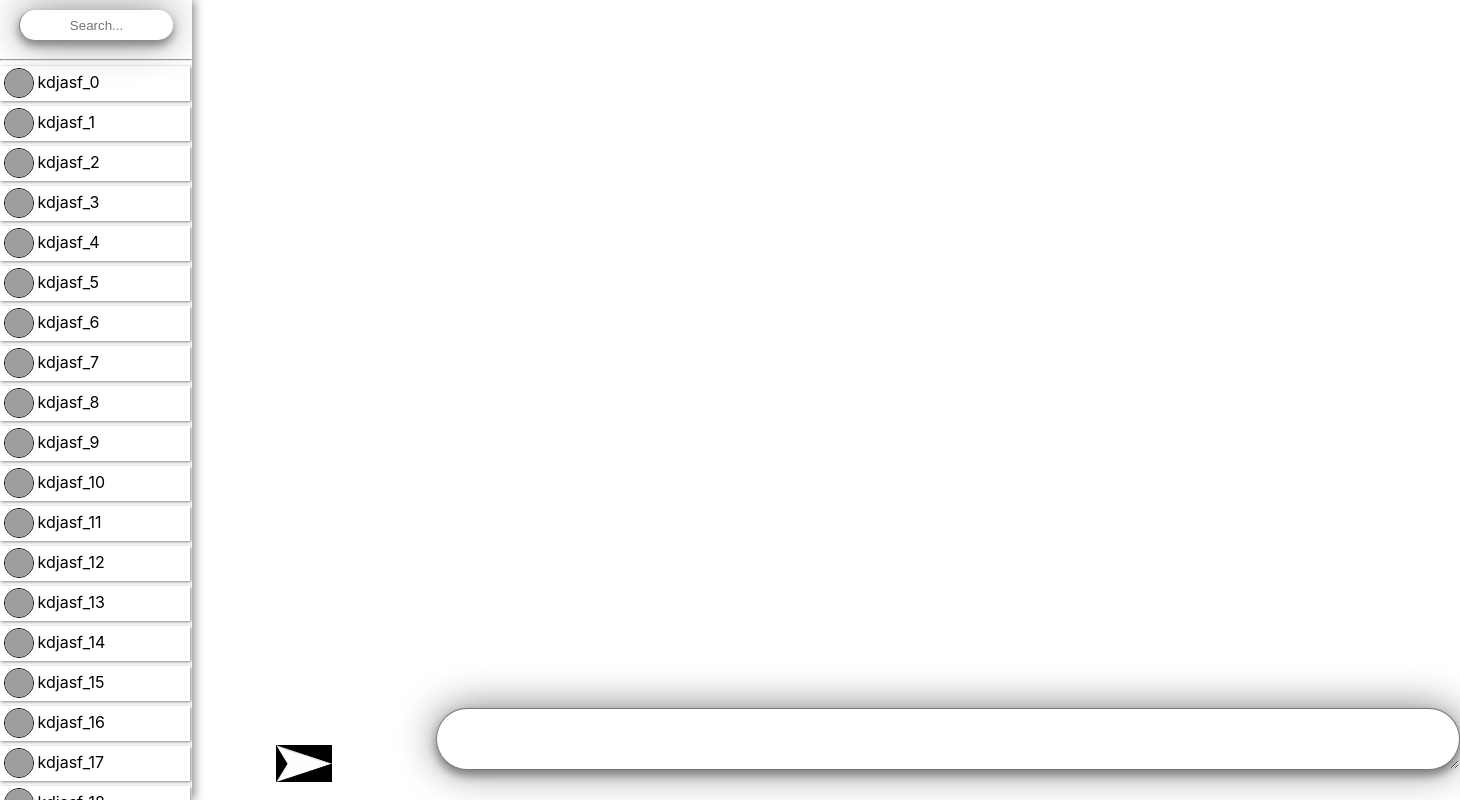
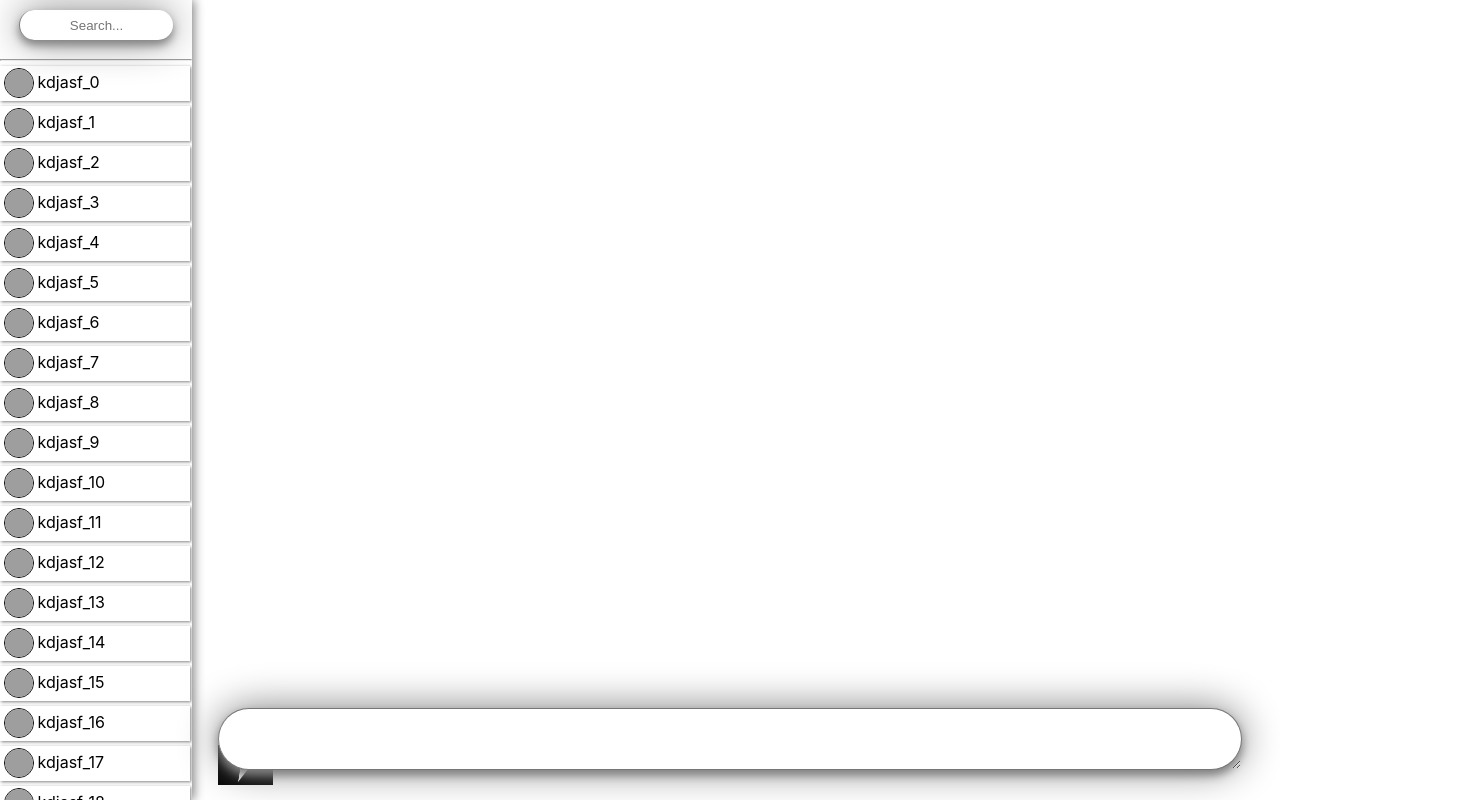
Before and after one commit to 1Ali-Aziz1/chatapp, a React (Create React App) app: page /chat in a window 1280 px wide. Shown: the whole page, 1460 px wide, since content can reach past the window. Built offline with nearby package versions, Linux system fonts and the light colour scheme; grey boxes are pictures that could not be loaded.

Commit message:
Fixed some bugs

```diff
--- a/src/Pages/ChatScreen/Chat.jsx
+++ b/src/Pages/ChatScreen/Chat.jsx
@@ -19,14 +19,14 @@ bottom: 15px;
 position: absolute;
 width: 80%;
 height: 5%;
+margin-left: 2%;
+margin-right: auto;
+display: flex;
 `
 
 const imageStyle = {
   "width": "25%",
   "height": "90%",
-  "z-index": 10,
-  "position": "sticky",
-  "background": "black"
 }
 
 const ChatBox = style.textarea`
@@ -37,8 +37,6 @@ const ChatBox = style.textarea`
 border-radius: 50px;
 bottom: 15px;
 position: absolute;
-    margin-left: 2%;
-    margin-right: auto;
 box-shadow: 0 5px 10px 0 gray, 0 0 40px 0 gray;
 &:focus {
   outline: none;
@@ -47,7 +45,11 @@ const ChatBox = style.textarea`
 
 const SendButton = style.button`
 border: none;
-  background: none;
+background: black;
+z-index: 10px;
+"position": "sticky",
+"background": "black",
+"bottom": "50%"
 `;
 
 export default Chat
```
Lines whose indentation alone changed are shown as unchanged.
